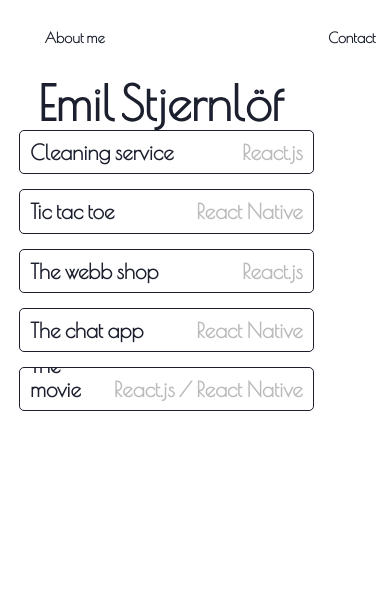
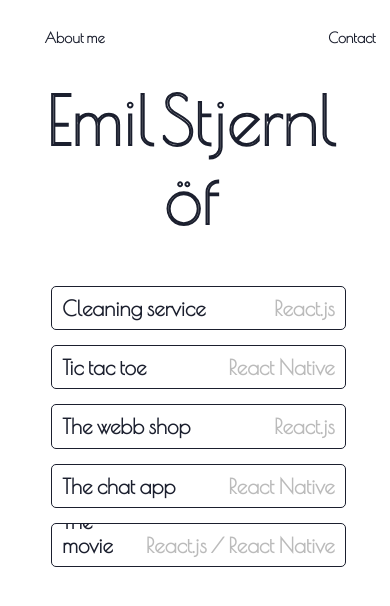
Before and after one commit to starleafer/My-portfolio, a React (Vite) app in the folder workspace/: page / in a window 390 px wide. Shown: the top 606 px of the page. Built offline with nearby package versions, Linux system fonts and the light colour scheme; a web font is replaced by a local one.

Commit message:
Update Card and Mainpage components for improved styling; adjust margins and font sizes for better responsiveness

```diff
--- a/workspace/src/components/Card.jsx
+++ b/workspace/src/components/Card.jsx
@@ -111,6 +111,7 @@ const Body = styled.div`
   justify-content: center;
   align-items: center;
   margin-bottom: 15px;
+
 `
 
 const CardContainer = styled.div`
@@ -165,12 +166,6 @@ const StyledCard = styled.div.attrs({
     transform: translateY(-1.5vw);
     transition: transform 0.3s;
     animation: ${fadeInShadow} 0.5s ease forwards;
-  }
-
-  @media (max-width: 1200px) {
-    border-width: 2px;
-    width: 9vw;
-    max-height: 35vh;
   }
 
 
--- a/workspace/src/components/Projectlist.jsx
+++ b/workspace/src/components/Projectlist.jsx
@@ -67,6 +67,7 @@ const StyledProjectList = styled.div`
 
     @media (max-width: 768px) {
         width: 90vw;
+        margin: 3em 0 0 4em;
     }
     `
 
--- a/workspace/src/components/pages/Mainpage.jsx
+++ b/workspace/src/components/pages/Mainpage.jsx
@@ -134,6 +134,7 @@ const TitlesContainer = styled(m.div)`
   margin-top: 5vh;
 
   @media (max-width: 768px) {
+    margin-top: 3em;
   }
 `;
 
@@ -148,7 +149,7 @@ const Title = styled.h1`
 
 const TitleLetters = styled.span`
   display: inline-block;
-  font-size: clamp(48px, 10vw, 204px);
+  font-size: clamp(68px, 10vw, 204px);
   font-weight: 500;
   color: white;
   -webkit-text-stroke-width: 2px;
```
